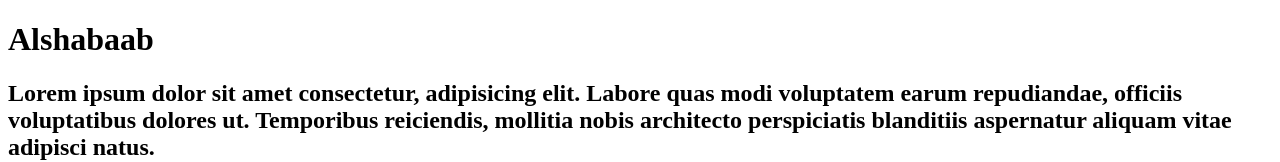
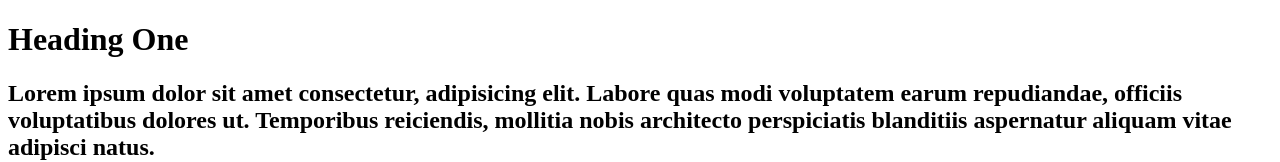
Before and after one commit to jayvadgama/Dictator-Lt-Workflow, a plain HTML site: page index.html in a window 1280 px wide. Shown: the top 162 px of the page. Drawn offline with Linux system fonts and the light colour scheme.

Commit message:
Update index.html
Updated heading

```diff
--- a/index.html
+++ b/index.html
@@ -6,7 +6,7 @@
     <title>Document</title>
   </head>
   <body>
-    <h1>Alshabaab</h1>
+    <h1>Heading One</h1>
     <h2>
       Lorem ipsum dolor sit amet consectetur, adipisicing elit. Labore quas modi
       voluptatem earum repudiandae, officiis voluptatibus dolores ut. Temporibus
```
